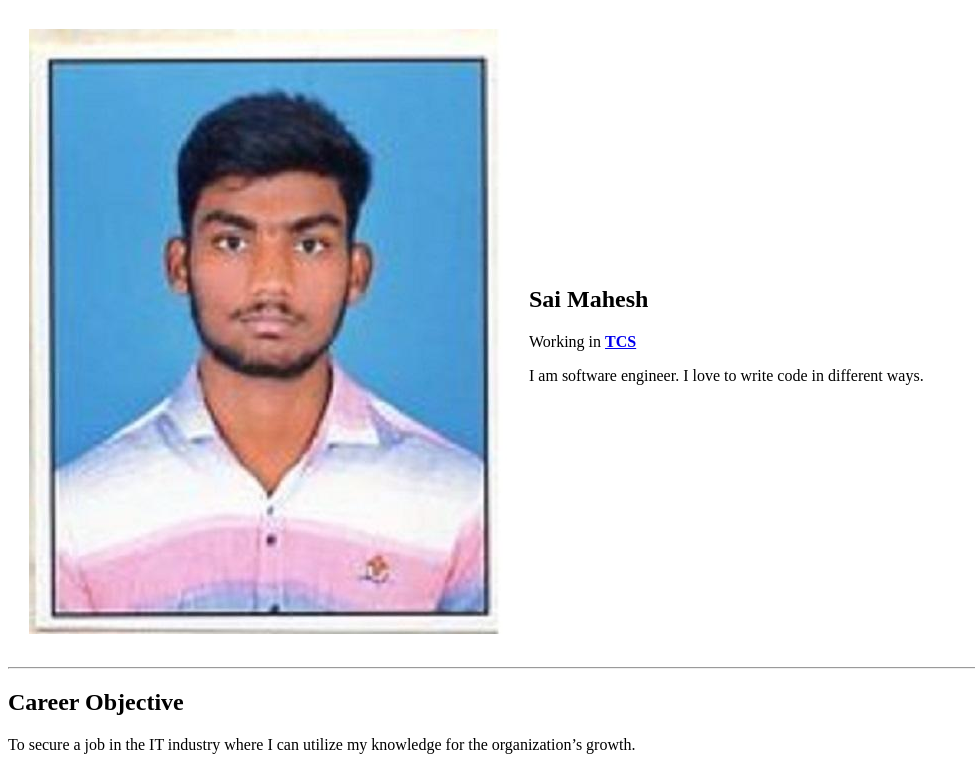
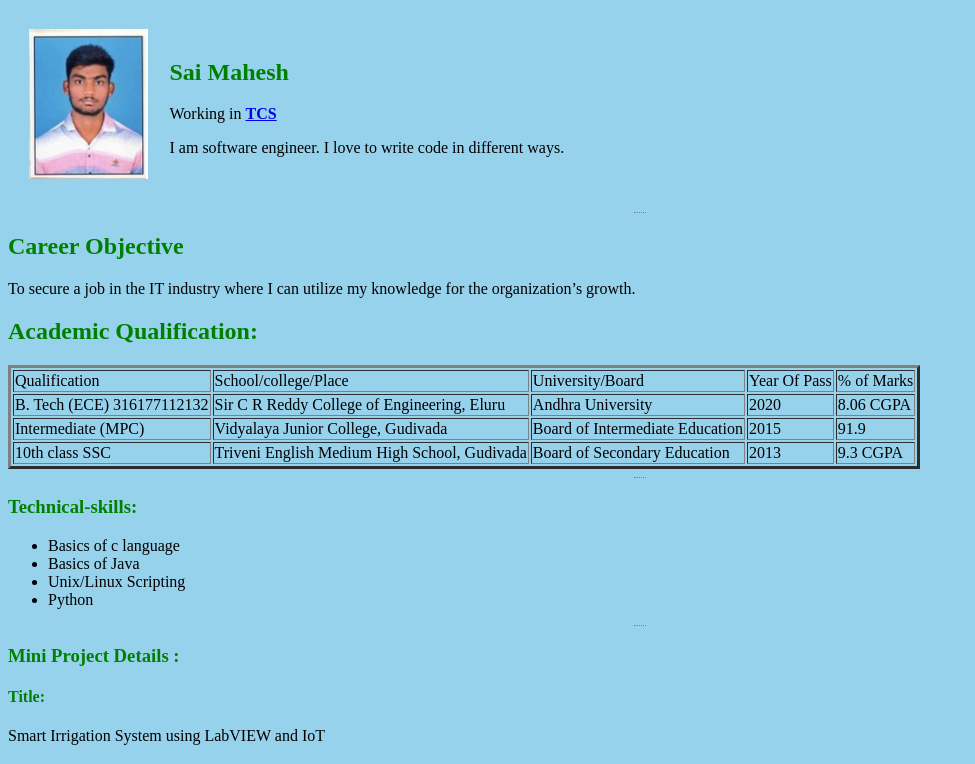
Before and after one commit to saimahesh425/dummy_html, a plain HTML site: page index.html in a window 1280 px wide. Shown: the top 764 px of the page, without its empty margins (0-975 px from the left). Drawn offline with Linux system fonts and the light colour scheme; files that its build step writes are made by us from their sources.

Commit message:
Add files via upload

```diff
--- a/index.html
+++ b/index.html
@@ -4,13 +4,16 @@
 <head>
   <meta charset="utf-8">
   <title>Mahesh's Site </title>
+  <link rel="stylesheet" href="css/styles.css">
 </head>
 <!-- <frameset cols="25%,50%,25%">
   <frame src="frame.html" >
   </frameset> -->
+
 <body>
 
-  <table cellspacing=20>
+
+  <table cellspacing="20">
     <tr>
       <td><img src="img008-compressed.jpg" alt="Sai Mahesh"></td>
       <td>
@@ -110,8 +113,8 @@
     <tr>
       <td>2020-2022</td>
       <td>Scripting</td> -->
-      <!-- <td>Scripting</td>      <td>Scripting</td>      <td>Scripting</td> -->
-    <!-- </tr>
+  <!-- <td>Scripting</td>      <td>Scripting</td>      <td>Scripting</td> -->
+  <!-- </tr>
     <tr>
       <td>C developer</td>
     </tr>
@@ -122,7 +125,7 @@
         <th>Work</th>
       </tr>
     </thead> -->
-    <!-- <tbody>
+  <!-- <tbody>
       <tr>
         <th>Dates</th>
         <th>Work</th>
@@ -156,9 +159,9 @@
   <br>
   <a href="contact.html">Contact Details</a>
   <hr>
-  <a href="docker.html">Docker</a>
+  <!-- <a href="docker.html">Docker</a>
 
- -->
+--> -->
 </body>
 
 </html>
--- /dev/null
+++ b/styles.css
@@ -0,0 +1,27 @@
+body {
+  background-color: #97D2EC;
+}
+
+hr {
+  border-style: none;
+  border-top-style: dotted;
+  border-color: grey;
+  border-width: 1px;
+  width: 1%;
+}
+
+img {
+  height: 150px;
+}
+h1 {
+color: green;
+}
+h2 {
+color: green;
+}
+h3 {
+color: green;
+}
+h4 {
+color: green;
+}
```
